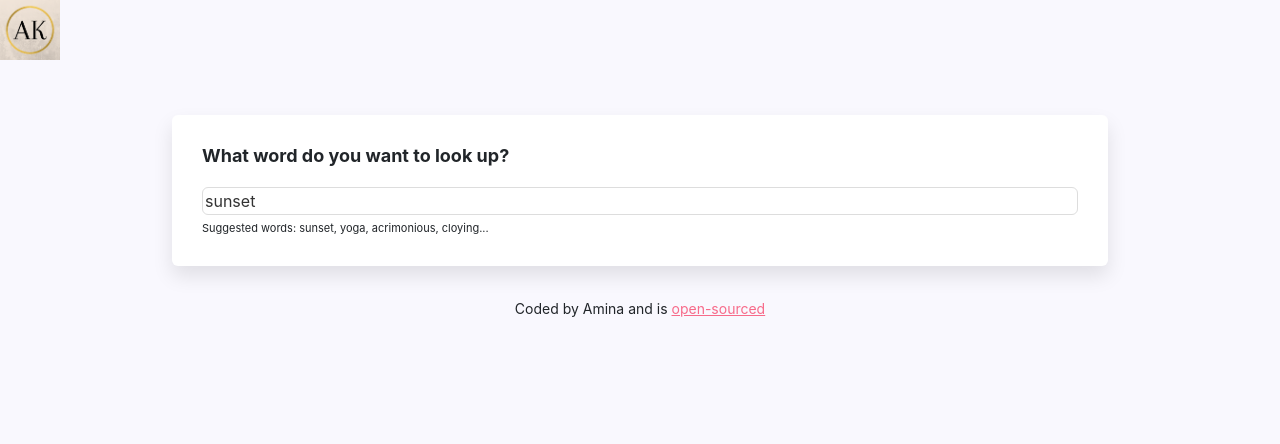
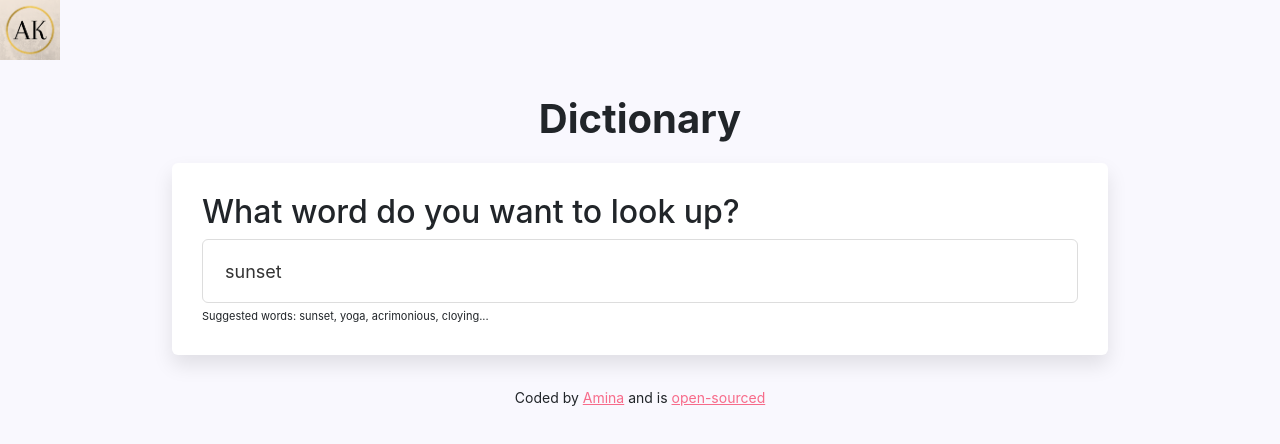
Before and after one commit to AminaKhan91/react-dictionary-app, a React (Create React App) app: page / in a window 1280 px wide. Shown: the top 444 px of the page. Built offline with nearby package versions, Linux system fonts and the light colour scheme; no server answers.

Commit message:
Updated styling and added a loader

```diff
--- a/package.json
+++ b/package.json
@@ -9,6 +9,7 @@
     "axios": "^0.27.2",
     "react": "^18.1.0",
     "react-dom": "^18.1.0",
+    "react-js-loader": "^0.1.0",
     "react-scripts": "5.0.1",
     "web-vitals": "^2.1.4"
   },
--- a/src/App.js
+++ b/src/App.js
@@ -14,7 +14,15 @@ export default function App() {
         </main>
         <footer className="App-footer">
           <small>
-            Coded by Amina and is{" "}
+            Coded by{" "}
+            <a
+              href="https://gracious-euclid-fb1db5.netlify.app/"
+              target="_blank"
+              rel="noreferrer"
+            >
+              Amina
+            </a>{" "}
+            and is{" "}
             <a
               href="https://github.com/AminaKhan91/react-dictionary-app"
               target="_blank"
--- a/src/Dictionary.css
+++ b/src/Dictionary.css
@@ -1,6 +1,17 @@
 .Dictionary h1 {
-  font-size: 18px;
+  display: block;
+  text-align: center;
   font-weight: bold;
+}
+
+.Dictionary label {
+  font-weight: 600;
+  font-size: 15px;
+  font-style: normal;
+  font-size: 24px;
+  font-weight: bold;
+  display: block;
+  line-height: 29px;
   margin-bottom: 20px;
 }
 
@@ -20,6 +31,15 @@
   border: 1px solid #ddd;
 }
 
+.Dictionary .search-input {
+  display: block;
+  height: 64px;
+  font-size: 18px;
+  padding: 22px;
+  border-radius: 6px;
+  line-height: 21px;
+}
+
 .Dictionary .hint {
   font-size: 11px;
   margin-top: 5px;
--- a/src/Dictionary.js
+++ b/src/Dictionary.js
@@ -3,6 +3,7 @@ import axios from "axios";
 import Results from "./Results.js";
 import Photos from "./Photos.js";
 import "./Dictionary.css";
+import Loader from "react-js-loader";
 
 export default function Dictionary(props) {
   let [keyword, setKeyword] = useState(props.defaultKeyword);
@@ -51,12 +52,14 @@ export default function Dictionary(props) {
   if (loaded) {
     return (
       <div className="Dictionary">
+        <h1>Dictionary</h1>
         <section>
-          <h1>What word do you want to look up?</h1>
+          <h2>What word do you want to look up?</h2>
           <form onSubmit={handleSubmit}>
             <input
               type="search"
               placeholder="Enter a word"
+              className="search-input"
               onChange={handleKeywordChange}
               defaultValue={props.defaultKeyword}
             />
@@ -72,6 +75,10 @@ export default function Dictionary(props) {
     );
   } else {
     load();
-    return "Loading";
+    return (
+      <div className="item">
+        <Loader type="hourglass" title="hourglass" color="black" size={100} />
+      </div>
+    );
   }
 }
--- a/src/Phonetic.css
+++ b/src/Phonetic.css
@@ -12,6 +12,7 @@
   font-weight: bold;
   border-radius: 20px;
   transition: all 150ms ease-in-out;
+  display: inline-block;
 }
 
 .Phonetic a:hover {
```
Also changed, not shown: 1 other file (tests, documents, lock files or other folders).
